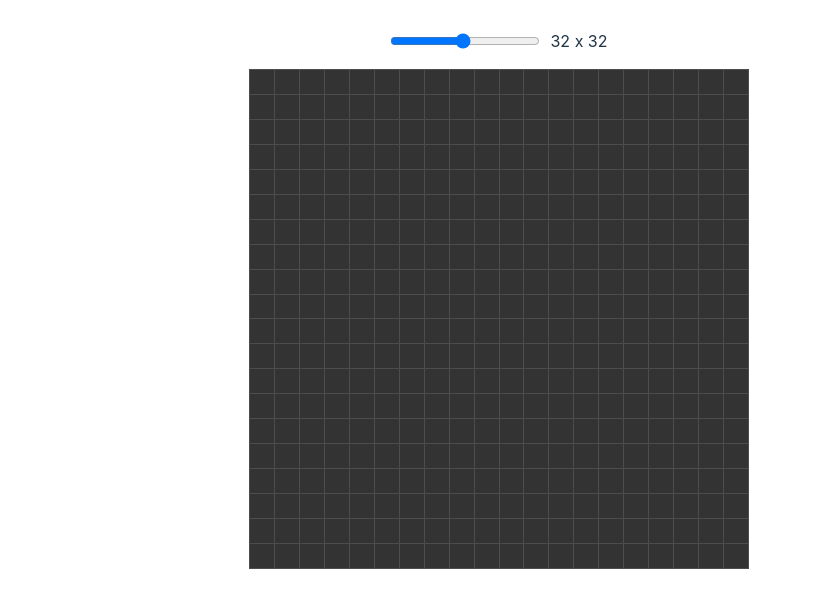
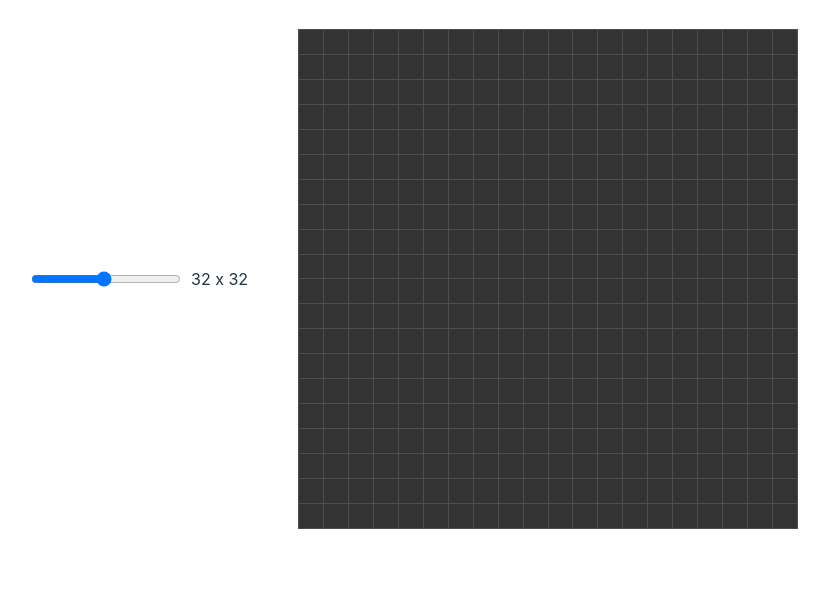
Before and after one commit to sibouras/etch-a-sketch, a website built with Vite: page index.html in a window 1280 px wide. Shown: the part 83-690 px from the top of the page, without its empty margins (141-970 px from the left). Built offline with nearby package versions, Linux system fonts and the light colour scheme.

Commit message:
put settings to the side on larger screen

```diff
--- a/index.html
+++ b/index.html
@@ -11,11 +11,11 @@
   <body>
     <h1>Etch a Sketch</h1>
     <div class="container">
+      <div class="grid"></div>
       <div class="settings">
         <input type="range" value="32" min="2" max="64" />
         <span class="range-span">32 x 32</span>
       </div>
-      <div class="grid"></div>
     </div>
   </body>
 </html>
--- a/src/style.css
+++ b/src/style.css
@@ -56,6 +56,7 @@ h1 {
   display: flex;
   flex-direction: column;
   align-items: center;
+  gap: 50px;
 }
 
 .grid {
@@ -97,6 +98,7 @@ button:focus-visible {
 }
 
 .settings {
+  margin-top: 0;
   display: flex;
   gap: 10px;
 
@@ -128,3 +130,10 @@ button:focus-visible {
     background-color: #f9f9f9;
   }
 }
+
+@media (width >= 850px) {
+  .container {
+    flex-direction: row-reverse;
+    justify-content: flex-end;
+  }
+}
```
